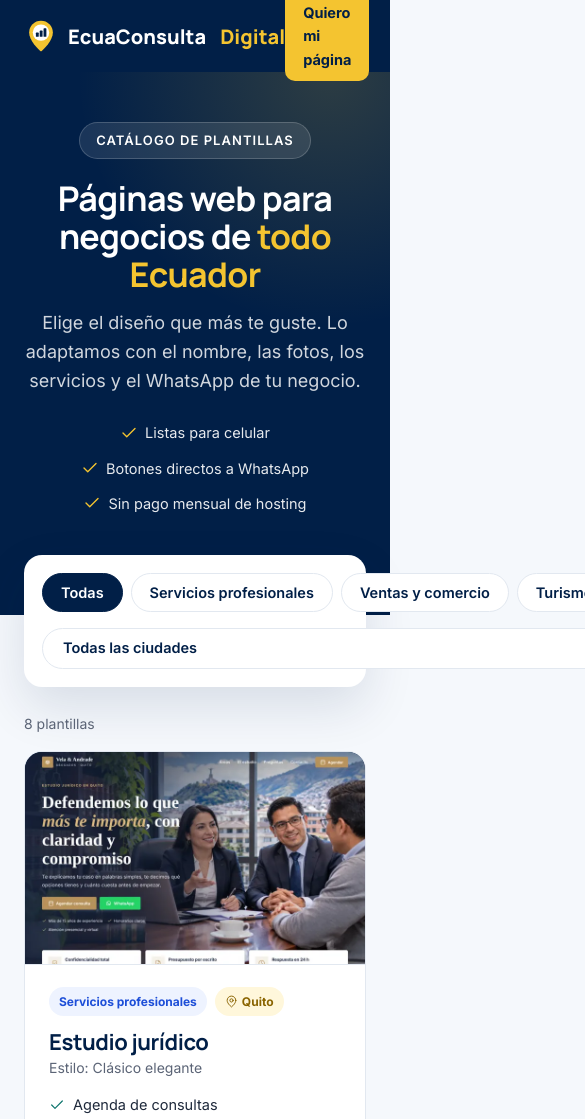
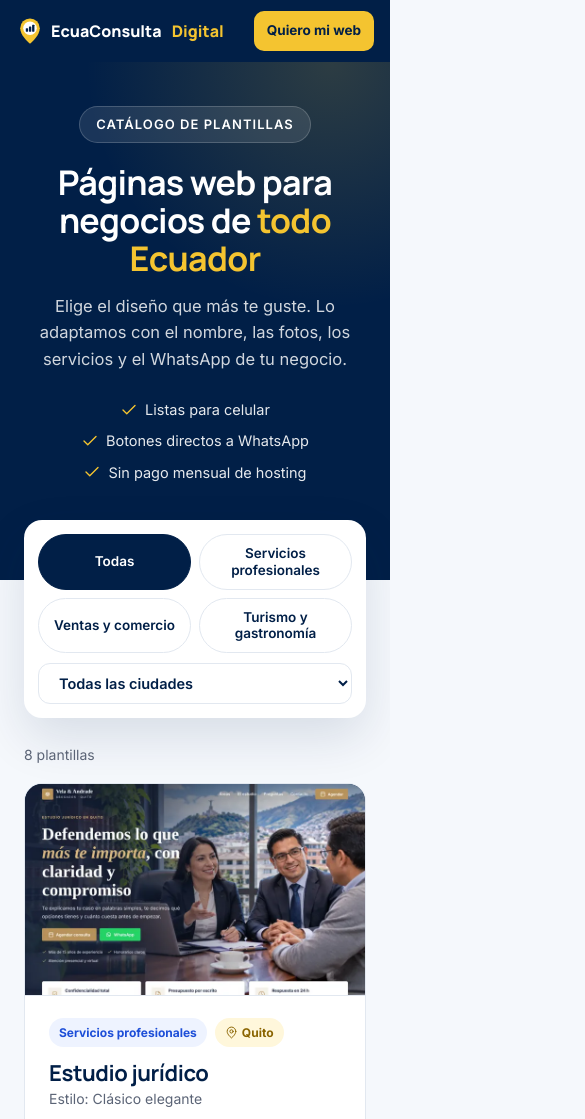
Before and after one commit to marceloalbanm13-source/plantillas, a plain HTML site: page index.html in a window 390 px wide. Shown: the top 1119 px of the page, 585 px wide, since content can reach past the window. Drawn offline with Linux system fonts and the light colour scheme.

Commit message:
Catálogo: menú y filtros adaptados a celular
Co-Authored-By: Claude Opus 5.5 <noreply@anthropic.com>
Claude-Session: https://claude.ai/code/session_013Xs9WWdG2zpzRwvHHjUih2

```diff
--- a/index.html
+++ b/index.html
@@ -58,9 +58,23 @@ select{border:1.5px solid var(--line);border-radius:999px;padding:10px 16px;font
 .cta{text-align:center;margin-top:40px}.cta a{display:inline-block;background:var(--y);color:var(--n);font-weight:800;padding:15px 28px;border-radius:12px}
 footer{background:#00142F;color:rgba(255,255,255,.7);font-size:14px}footer .wrap{display:flex;justify-content:space-between;flex-wrap:wrap;gap:10px;padding:26px 24px}footer a{color:var(--y)}
 @media(max-width:1000px){.grid{grid-template-columns:1fr 1fr}.pro ul,.hs{grid-template-columns:1fr 1fr}}
-@media(max-width:640px){.grid,.pro ul,.hs{grid-template-columns:1fr}.hb span{display:none}.fil{flex-direction:column;align-items:stretch}.fbs{overflow-x:auto;flex-wrap:nowrap;padding-bottom:4px}.fb{white-space:nowrap}.hero{padding:50px 0 100px}}
+html,body{overflow-x:hidden}
+.hb{white-space:nowrap}
+@media(max-width:640px){
+ .grid,.pro ul,.hs{grid-template-columns:1fr}
+ header .wrap{height:62px;padding:0 16px}
+ .brand{font-size:16px;gap:7px}.pin{width:28px;height:28px}
+ .hb{padding:9px 13px;font-size:13.5px}.hb span{display:none}
+ .fil{display:block;padding:14px}
+ .fbs{display:grid;grid-template-columns:1fr 1fr;gap:8px}
+ .fb{padding:10px 8px;font-size:13.5px;line-height:1.25;white-space:normal}
+ select{width:100%;margin-top:10px;border-radius:12px}
+ .hero{padding:44px 0 96px}.hero p{font-size:16.5px}
+ .hi{flex-direction:column;align-items:center;gap:8px}
+ .pro{padding:24px 18px}
+}
 </style></head><body>
-<header><div class="wrap"><a class="brand" href="https://digital.ecuaconsulta.com/"><svg class="pin" aria-hidden="true" xmlns="http://www.w3.org/2000/svg" viewBox="0 0 120 120"><path d="M60 6a42 42 0 0 1 42 42c0 29-33 59-39.4 64.6a4 4 0 0 1-5.2 0C51 107 18 77 18 48A42 42 0 0 1 60 6Z" fill="#F4C430"/><circle cx="60" cy="48" r="29" fill="#FFFFFF"/><rect x="42" y="48" width="10" height="15" rx="2" fill="#011F47"/><rect x="55.5" y="41" width="10" height="22" rx="2" fill="#011F47"/><rect x="69" y="33" width="10" height="30" rx="2" fill="#011F47"/></svg>EcuaConsulta&nbsp;<span>Digital</span></a><a class="hb" href="#" data-wa="Hola, quiero una página web para mi negocio">Quiero mi página<span> web</span></a></div></header>
+<header><div class="wrap"><a class="brand" href="https://digital.ecuaconsulta.com/"><svg class="pin" aria-hidden="true" xmlns="http://www.w3.org/2000/svg" viewBox="0 0 120 120"><path d="M60 6a42 42 0 0 1 42 42c0 29-33 59-39.4 64.6a4 4 0 0 1-5.2 0C51 107 18 77 18 48A42 42 0 0 1 60 6Z" fill="#F4C430"/><circle cx="60" cy="48" r="29" fill="#FFFFFF"/><rect x="42" y="48" width="10" height="15" rx="2" fill="#011F47"/><rect x="55.5" y="41" width="10" height="22" rx="2" fill="#011F47"/><rect x="69" y="33" width="10" height="30" rx="2" fill="#011F47"/></svg>EcuaConsulta&nbsp;<span>Digital</span></a><a class="hb" href="#" data-wa="Hola, quiero una página web para mi negocio">Quiero mi<span> página</span> web</a></div></header>
 <section class="hero"><div class="wrap">
  <span class="ey">Catálogo de plantillas</span>
  <h1>Páginas web para negocios de <em>todo Ecuador</em></h1>
```
